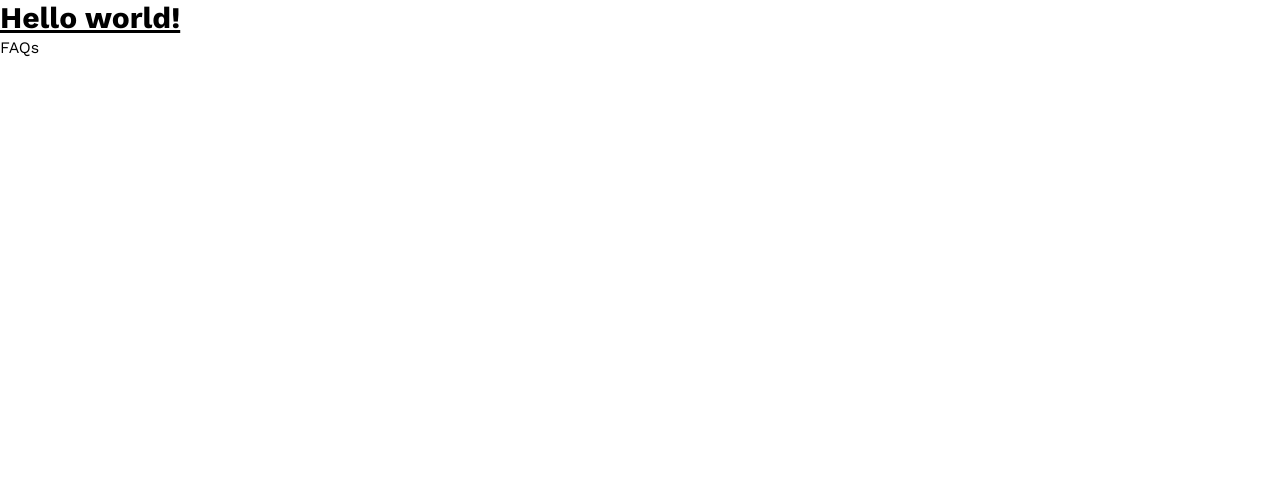
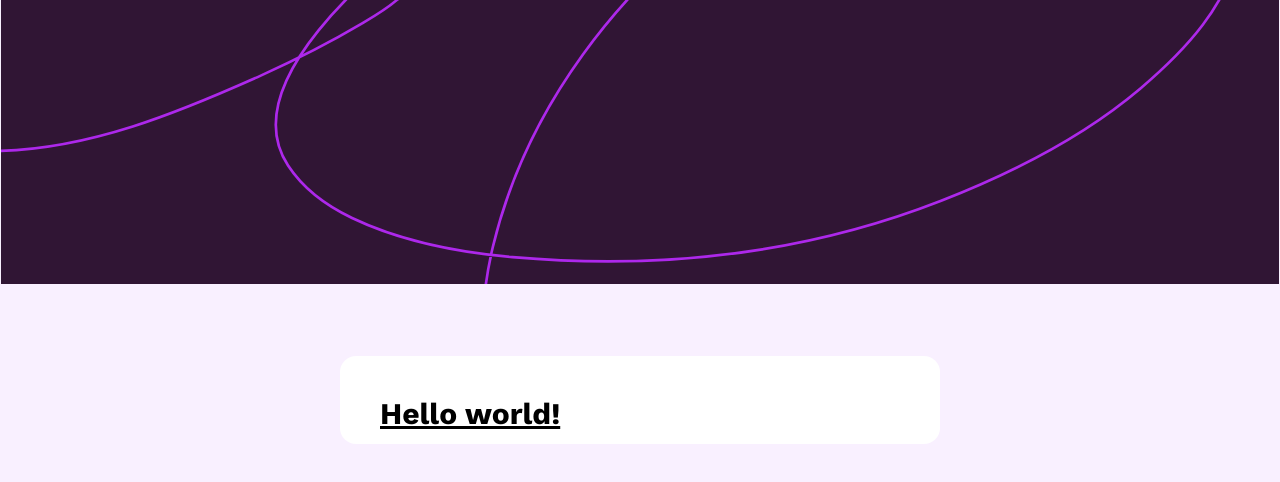
Before and after one commit to maryam-nasir/fm-faq-accordion, a React (Vite) app: page / in a window 1280 px wide. Shown: the top 482 px of the page. Built offline with nearby package versions, Linux system fonts and the light colour scheme.

Commit message:
Add index.html markup and background images in tailwind configuration theme

```diff
--- a/index.html
+++ b/index.html
@@ -7,9 +7,12 @@
     <meta name="viewport" content="width=device-width, initial-scale=1.0" />
     <title>Frontend Mentor | FAQ accordion</title>
   </head>
-  <body>
-    <div id="root"></div>
-    <h1>FAQs</h1>
+  <body
+    class="w-full min-h-screen bg-lightPink flex items-center justify-center bg-mobile-pattern sm:bg-desktop-pattern bg-no-repeat bg-contain"
+  >
+    <main class="w-[90%] sm:w-[600px] bg-white rounded-2xl px-10 pt-10 pb-3">
+      <div id="root" class="flex flex-col"></div>
+    </main>
     <script type="module" src="/src/main.jsx"></script>
   </body>
 </html>
--- a/tailwind.config.js
+++ b/tailwind.config.js
@@ -8,6 +8,13 @@ export default {
         lightPink: "hsl(275, 100%, 97%)",
         grayishPurple: "hsl(292, 16%, 49%)",
         darkPurple: "hsl(292, 42%, 14%)",
+        purple: "#AD28EB",
+      },
+      backgroundImage: {
+        "desktop-pattern":
+          "url(/src/assets/images/background-pattern-desktop.svg)",
+        "mobile-pattern":
+          "url(/src/assets/images/background-pattern-mobile.svg)",
       },
     },
   },
```
